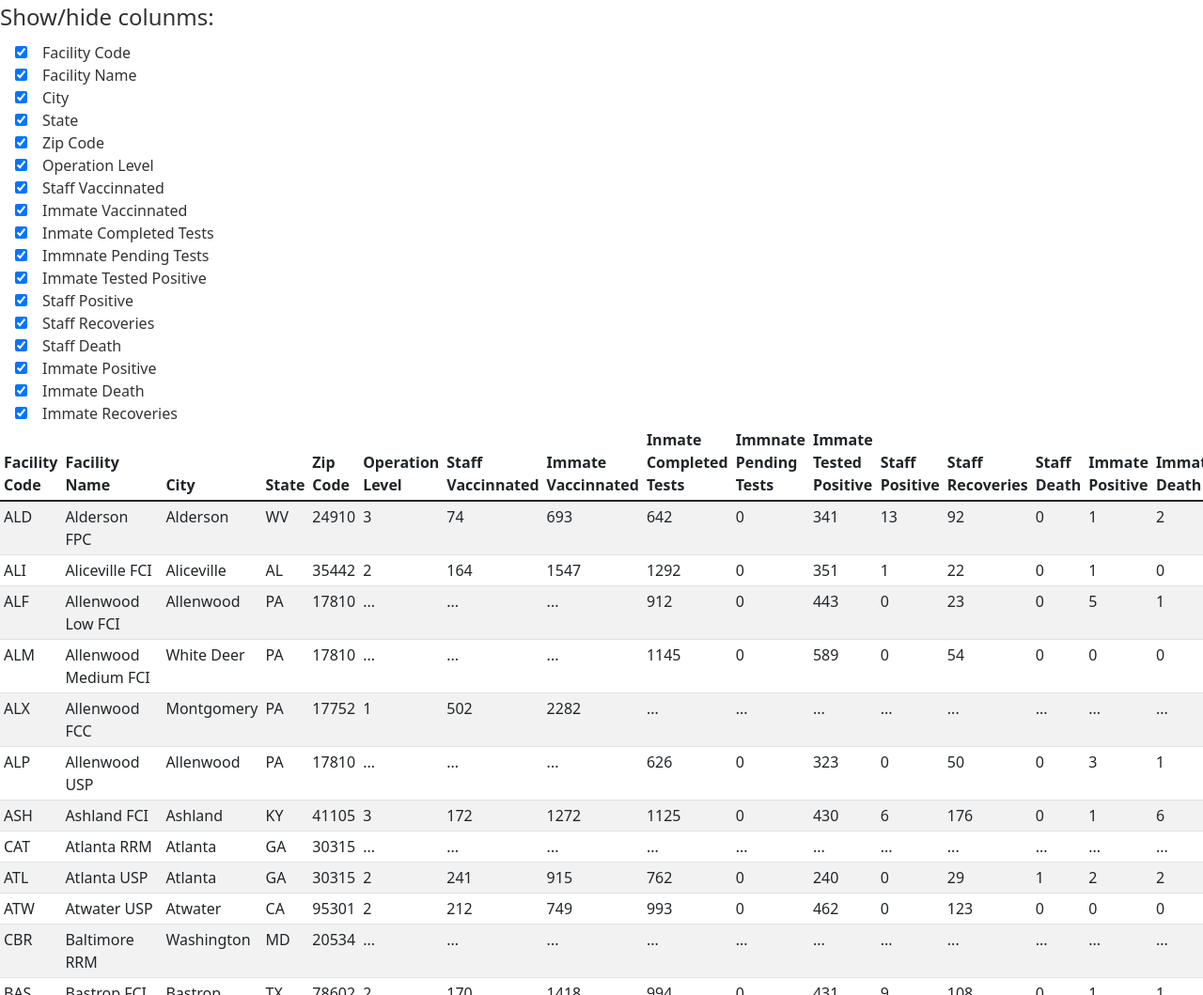
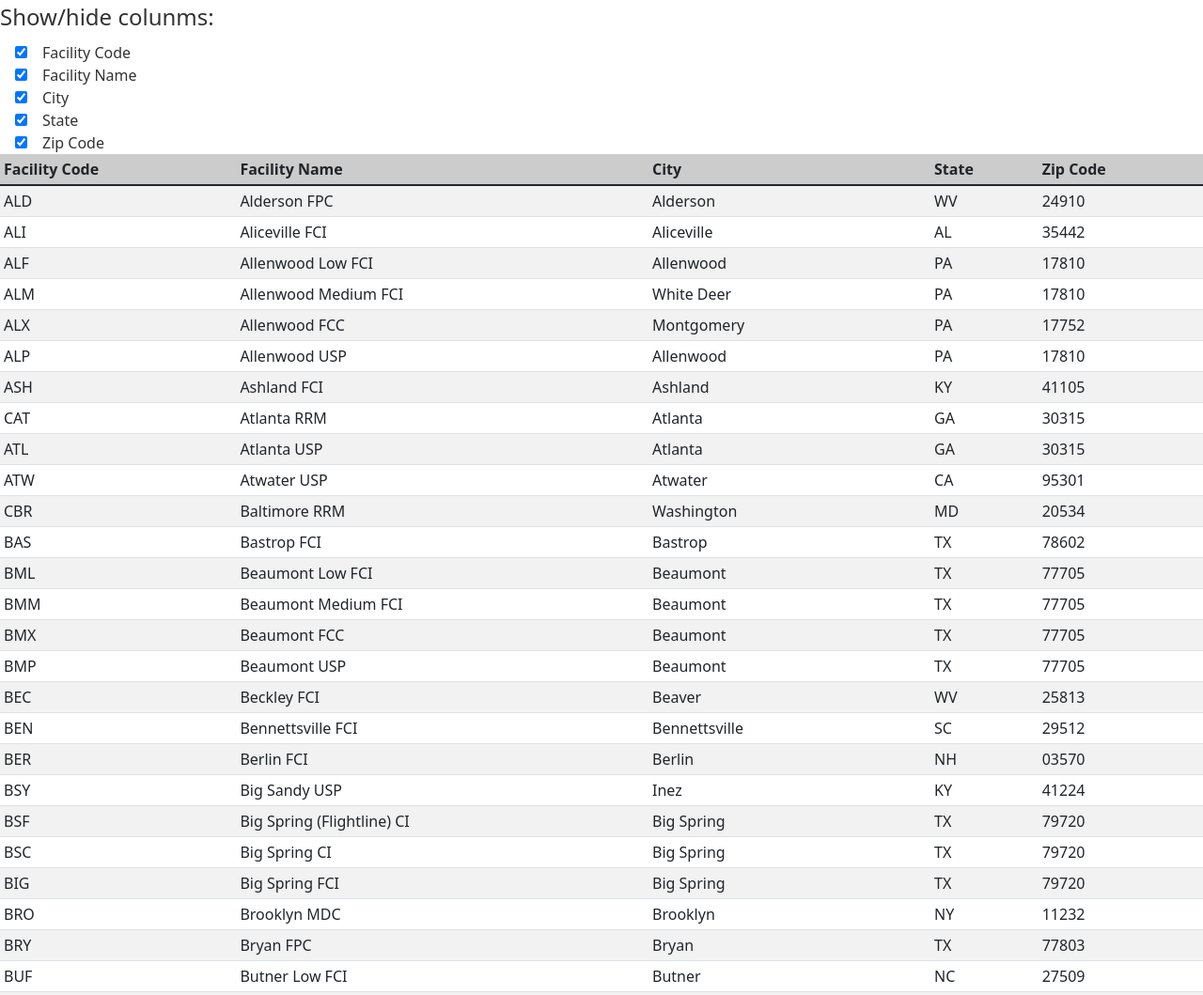
Before and after one commit to jnguyenc/covid19-stats, a website built with webpack: page src/index.html in a window 1280 px wide. Shown: the top 1059 px of the page at 94% size. Built offline with nearby package versions, Linux system fonts and the light colour scheme.

Commit message:
added tests

```diff
--- a/src/js/dataColumns.js
+++ b/src/js/dataColumns.js
@@ -1,5 +1,5 @@
 // Select columns to display and provide human readable names for the columns
-const dataColumns = {
+const dataColumns1 = {
   code: 'Facility Code',
   nameDisplay: 'Facility Name',
   city: 'City',
@@ -19,4 +19,13 @@ const dataColumns = {
   inmateRecoveries: 'Immate Recoveries',
 };
 
+const dataColumns = {
+  code: 'Facility Code',
+  nameDisplay: 'Facility Name',
+  city: 'City',
+  state: 'State',
+  zipCode: 'Zip Code',
+
+};
+
 export default dataColumns;
--- a/src/js/htmlRenders.js
+++ b/src/js/htmlRenders.js
@@ -1,4 +1,5 @@
 import { capitalizeAll, randomString } from './utilities';
+import addEventListeners from './events';
 
 function renderOptions(columns) {
   let options = '<legend>Show/hide colunms:</legend>';
@@ -29,10 +30,14 @@ function renderTableHead(columns) {
   let head = '';
   let row = '';
 
-  const columnsName = Object.values(columns);
-  columnsName.forEach((name) => { row += `<th>${name}</th>`; });
+  // const columnsName = Object.values(columns);
+  // columnsName.forEach((name) => {  });
+  const columnsKeys = Object.keys(columns);
+  columnsKeys.forEach((key) => {
+    row += `<th class="${key}">${columns[key]}</th>`;
+  });
 
-  head = `<thead><tr>${row}</tr></thead>`;
+  head = `<thead class="thead-dark"><tr>${row}</tr></thead>`;
   return head;
 }
 
@@ -76,6 +81,7 @@ function writeTable(data, columns, domTarget = '#noID') {
   let target = document.querySelector(domTarget);
   if (target === null) {
     target = document.createElement('div');
+    target.classList.add('dataholder');
     const domBody = document.getElementsByTagName('body')[0];
     domBody.append(target);
 
@@ -87,6 +93,8 @@ function writeTable(data, columns, domTarget = '#noID') {
   }
 
   target.innerHTML = renderTable(data, columns);
+  addEventListeners(target);
+
   return target;
 }
 
--- a/src/js/index.js
+++ b/src/js/index.js
@@ -23,15 +23,14 @@ fetchData(dataUrls).then((allJson) => {
 
   writeTable(mergedData, dataColumns, '#area1');
 
+  // col.classList.replace('active', 'inactive');
+  // const option = target.querySelector('input[name="zipCode"]');
+  // console.log(option.checked);
+  // option.checked = !option.checked;
+  // console.log(option.checked);
+
   let cols = { nameDisplay: 'Facility', city: 'City', zipCode: 'Zip Code' };
-  const target = writeTable(mergedData, cols);
-  const col = target.querySelector('col.zipCode');
-  col.classList.replace('active', 'inactive');
-
-  const option = target.querySelector('input[name="zipCode"]');
-  console.log(option.checked);
-  option.checked = !option.checked;
-  console.log(option.checked);
+  writeTable(mergedData, cols);
 
   cols = {
     code: 'Code', nameDisplay: 'Facility', city: 'City', zipCode: 'Zip Code',
--- a/src/js/utilities.js
+++ b/src/js/utilities.js
@@ -3,20 +3,21 @@ const squareAll = (...numbers) => numbers.map((n) => n * n);
 const hello = (name = 'There') => `Hello ${name}`;
 const tagWrapper = (string, tag = 'p') => `<${tag}>${string}</${tag}>`;
 const capitalize = (string) => string.charAt(0).toUpperCase() + string.slice(1).toLowerCase();
+
 const capitalizeAll = (string) => string
   .split(' ')
   .map((w) => capitalize(w))
   .join(' ');
 
-function randomString(length = 5) {
-  let result = '';
-  const characters = 'ABCDEFGHIJKLMNOPQRSTUVWXYZabcdefghijklmnopqrstuvwxyz0123456789';
+const randomString = (length = 8) => {
+  let randomStr = '';
+  const characters = 'ABCDEFGHIJKLMNOPQRSTUVWXYZabcdefghijklmnopqrstuvwxyz';
   const charactersLength = characters.length;
   for (let i = 0; i < length; i += 1) {
-    result += characters.charAt(Math.floor(Math.random() * charactersLength));
+    randomStr += characters.charAt(Math.floor(Math.random() * charactersLength));
   }
-  return result;
-}
+  return randomStr;
+};
 
 function hi(name = 'Thereeeeeeeeeee') {
   return `Hi ${name}`;
--- a/src/styles/main.scss
+++ b/src/styles/main.scss
@@ -16,9 +16,18 @@ table {
       visibility: collapse;
     }
   }
+  thead {
+    position: sticky !important;
+    top: 0px;
+    background-color: $color-background;
+  }
+
   tbody {
     tr:nth-child(even) {
       _background-color: $color-background;
+    }
+    tr:hover{
+      border-bottom: 1px solid $color-primary;
     }
   }
 }
```
